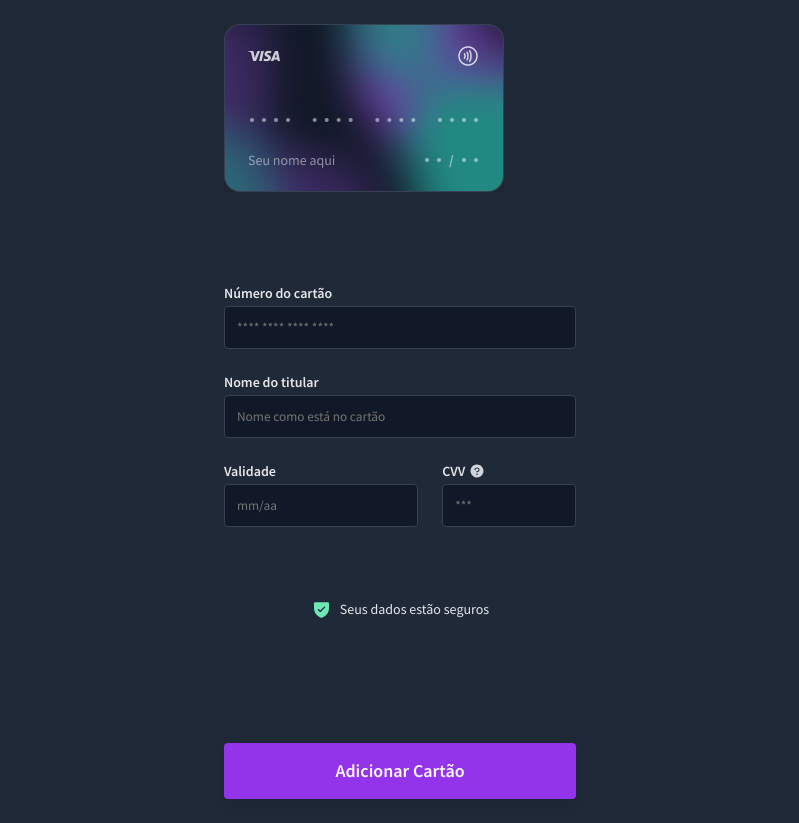
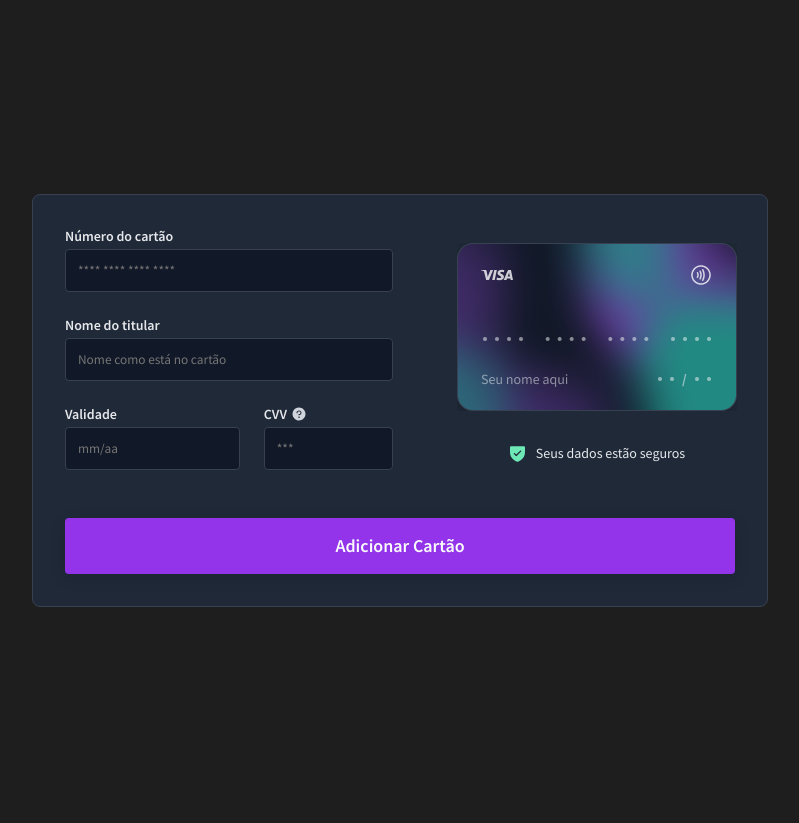
Before and after one commit to joaonetogit/Checkout-Flip, a website: page index.html in a window 1280 px wide. Shown: the whole page, without its empty margins (240-1039 px from the left). After the commit the page ends 800 px from the top, so only its background shows below. Drawn offline with nearby package versions, Linux system fonts and the light colour scheme.

Commit message:
style: adjust layout in desktop

```diff
--- a/index.html
+++ b/index.html
@@ -16,15 +16,26 @@
   </head>
 
   <body>
+    <main>
       <form action="">
+        <section class="content-row">
           <section id="credit-card">
             <div class="front"></div>
             <div class="back"></div>
+
+            <div class="info-security flex">
+              <img src="/img/icon-shield.svg" alt="" />
+              <p>Seus dados estão seguros</p>
+            </div>
           </section>
           <section class="inputs flex">
             <div class="input-wrapper">
               <label for="cc-number">Número do cartão</label>
-          <input type="text" id="cc-number" placeholder="**** **** **** ****" />
+              <input
+                type="text"
+                id="cc-number"
+                placeholder="**** **** **** ****"
+              />
             </div>
             <div class="input-wrapper">
               <label for="cc-holder">Nome do titular</label>
@@ -57,13 +68,11 @@
                 <input type="text " id="cc-cvv" placeholder="***" />
               </div>
             </div>
-        <div class="info-security flex">
-          <img src="/img/icon-shield.svg" alt="" />
-          <p>Seus dados estão seguros</p>
-        </div>
+          </section>
+        </section>
         <button type="submit">Adicionar Cartão</button>
-      </section>
       </form>
+    </main>
 
     <script src="https://unpkg.com/imask"></script>
     <script src="/js/plugins.js"></script>
--- a/scss/_home.scss
+++ b/scss/_home.scss
@@ -2,15 +2,34 @@
   display: flex;
 }
 
+main {
+  width: 100vw;
+  height: 100vh;
+  display: flex;
+  align-items: center;
+  justify-content: center;
+}
+
 form {
   padding: 2.4rem;
-  max-width: 40rem;
+  max-width: 73.6rem;
   margin: auto;
+  background: #1f2937;
+  border: 1px solid #374151;
+  border-radius: 8px;
+  padding: 32px;
+}
+
+.content-row {
+  display: flex;
+  flex-direction: row-reverse;
+  gap: 64px;
 }
 
 #credit-card {
-  width: 32.8rem;
-  height: 21.2rem;
+  margin-top: 1.6rem;
+  width: 28rem;
+  height: 16.8rem;
   perspective: 60rem;
 
   &:active,
@@ -23,7 +42,8 @@ form {
     }
   }
 
-  div {
+  .front,
+  .back {
     width: inherit;
     height: inherit;
     position: absolute;
@@ -47,10 +67,10 @@ form {
 }
 
 .inputs {
-  margin-top: 4.8rem;
   display: flex;
   flex-direction: column;
   gap: 2.4rem;
+  max-width: 328px;
 
   label {
     font-weight: 600;
@@ -104,7 +124,7 @@ form {
 }
 
 .info-security {
-  margin-top: 4.8rem;
+  margin-top: 20rem;
   @include flexCenter;
   justify-content: center;
   gap: 0.8rem;
@@ -113,7 +133,8 @@ form {
 }
 
 button {
-  margin-top: 10rem;
+  width: 100%;
+  margin-top: 4.8rem;
   background: #9333ea;
   box-shadow: 0px 4px 16px rgba(0, 0, 0, 0.1);
   border-radius: 4px;
--- a/scss/_reset.scss
+++ b/scss/_reset.scss
@@ -11,7 +11,7 @@
 }
 
 body {
-  background: #1f2937;
+  background: #1e1e1e;
 }
 
 html {
```
Also changed, not shown: css/main.css. Lines whose indentation alone changed are shown as unchanged.
